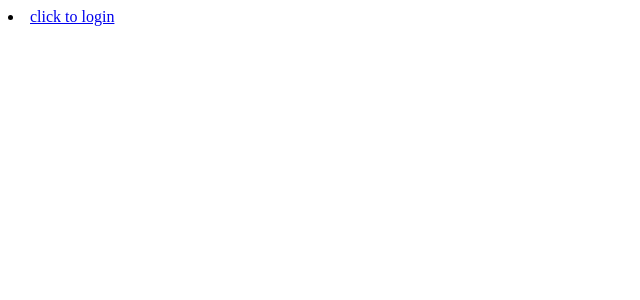
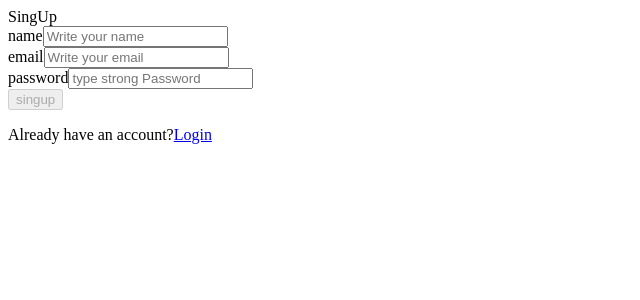
Before and after one commit to ManSOorcode/react-redux-thunk, a React (Vite) app: page /singup in a window 1280 px wide. Shown: the top 300 px of the page, without its empty margins (0-640 px from the left). Built offline with nearby package versions, Linux system fonts and the light colour scheme; data requests are answered from the project's data file.

Commit message:
✨ feat: singup form by firebase is completed

```diff
--- a/src/App.jsx
+++ b/src/App.jsx
@@ -15,7 +15,7 @@ function App() {
 
   const dispatch = useDispatch();
 
-  console.log(result);
+  // console.log(result);
 
   useEffect(() => {
     dispatch(fetchUserData());
--- a/src/component/signup/Signup.jsx
+++ b/src/component/signup/Signup.jsx
@@ -1,11 +1,107 @@
-import React from "react";
-import { Link } from "react-router-dom";
+/* eslint-disable no-unused-vars */
+import React, { useState } from "react";
+import { Link, useNavigate } from "react-router-dom";
+import InputControl from "../inputControl/InputControl";
+import { createUserWithEmailAndPassword, updateProfile } from "firebase/auth";
+import { auth } from "../auth/firebaseAuth";
 
 const Signup = () => {
+  const [userDetails, setUserDetails] = useState({
+    name: "",
+    email: "",
+    password: "",
+  });
+
+  const [errorMsg, seterrorMsg] = useState("");
+
+  const datahandler = (key, value) => {
+    return setUserDetails((prev) => ({ ...prev, [key]: value }));
+  };
+
+  let formValid = false;
+
+  if (userDetails.name && userDetails.email && userDetails.password) {
+    formValid = true;
+  }
+
+  const navigate = useNavigate();
+  const submitHandler = async (e) => {
+    e.preventDefault();
+
+    // createUserWithEmailAndPassword(
+    //   auth,
+    //   userDetails.email,
+    //   userDetails.password
+    // )
+    //   .then(async (res) => {
+    //     console.log(res);
+    //     const user = res.user;
+
+    //     //function(userDeatil, {whatdetail you want to update})
+    //     await updateProfile(user, { displayName: user.name });
+
+    //     navigate("/");
+    //     console.log(res);
+    //   })
+    //   .catch((err) => {
+    //     seterrorMsg(err.message);
+    //     // console.log(err.message);
+    //   });
+    try {
+      const res = await createUserWithEmailAndPassword(
+        auth,
+        userDetails.email,
+        userDetails.password
+      );
+      const user = res.user;
+
+      //function(userDeatil, {whatdetail you want to update})
+      await updateProfile(user, { displayName: user.name });
+
+      navigate("/");
+      console.log(res);
+    } catch (err) {
+      seterrorMsg(err.message);
+      // console.log(err.message);
+    }
+  };
   return (
-    <li>
-      <Link to="login">click to login</Link>
-    </li>
+    <>
+      {/* <li>
+        <Link to="login">click to login</Link>
+      </li> */}
+
+      <div>
+        <div>SingUp</div>
+        <form onSubmit={submitHandler}>
+          <div>
+            <InputControl
+              onChange={(e) => datahandler("name", e.target)}
+              label="name"
+              placeholder="Write your name"
+            />
+            <InputControl
+              onChange={(e) => datahandler("email", e.target)}
+              label="email"
+              placeholder="Write your email"
+            />
+            <InputControl
+              onChange={(e) => datahandler("password", e.target)}
+              label="password"
+              placeholder="type strong Password"
+            />
+          </div>
+          {/* <p>{errorMsg}</p> */}
+          <button disabled={!formValid}>singup</button>
+        </form>
+        <p>
+          Already have an account?
+          <span>
+            <Link to="/login">Login</Link>
+          </span>
+        </p>
+      </div>
+    </>
   );
 };
 
--- a/src/store/action.js
+++ b/src/store/action.js
@@ -27,7 +27,7 @@ export const fetchUserData = () => {
     try {
       const response = await fetch("http://localhost:3000/contacts");
       const data = await response.json();
-      console.log(data);
+      // console.log(data);
       dispatch(fetchSucess(data));
     } catch (error) {
       dispatch(fetchFailure(error));
@@ -70,7 +70,7 @@ export const postUserData = (contacts) => {
       });
       const data = await response.json();
 
-      console.log(data.response.json());
+      // console.log(data.response.json());
       // console.log(data);
       dispatch(postSucess(data));
     } catch (error) {
--- a/src/store/reducer.js
+++ b/src/store/reducer.js
@@ -7,7 +7,7 @@ const intialState = {
 };
 
 export const userReducer = (state = intialState, action) => {
-  console.log(action.payloade, state);
+  // console.log(action.payloade, state);
   switch (action.type) {
     // case actionType.FORM_USER_CONTACTS:
     //   return (state = {
```
